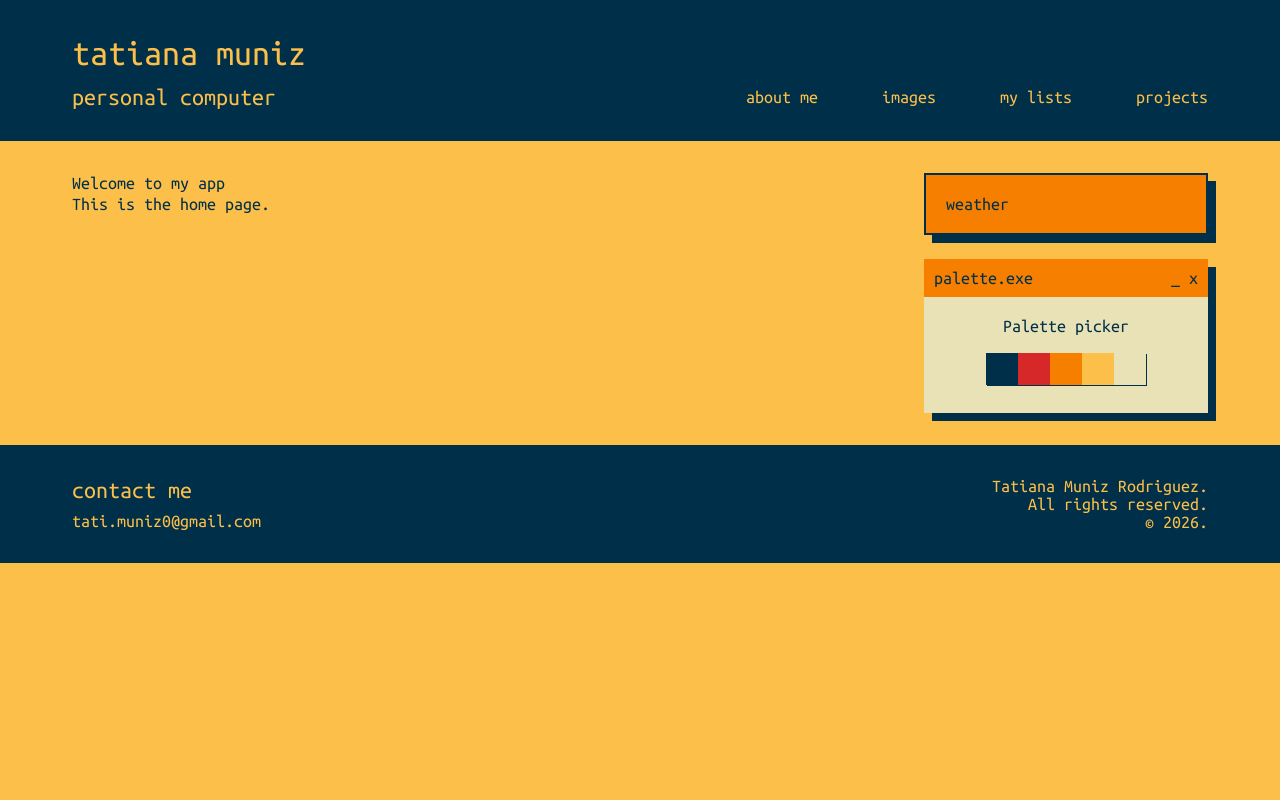
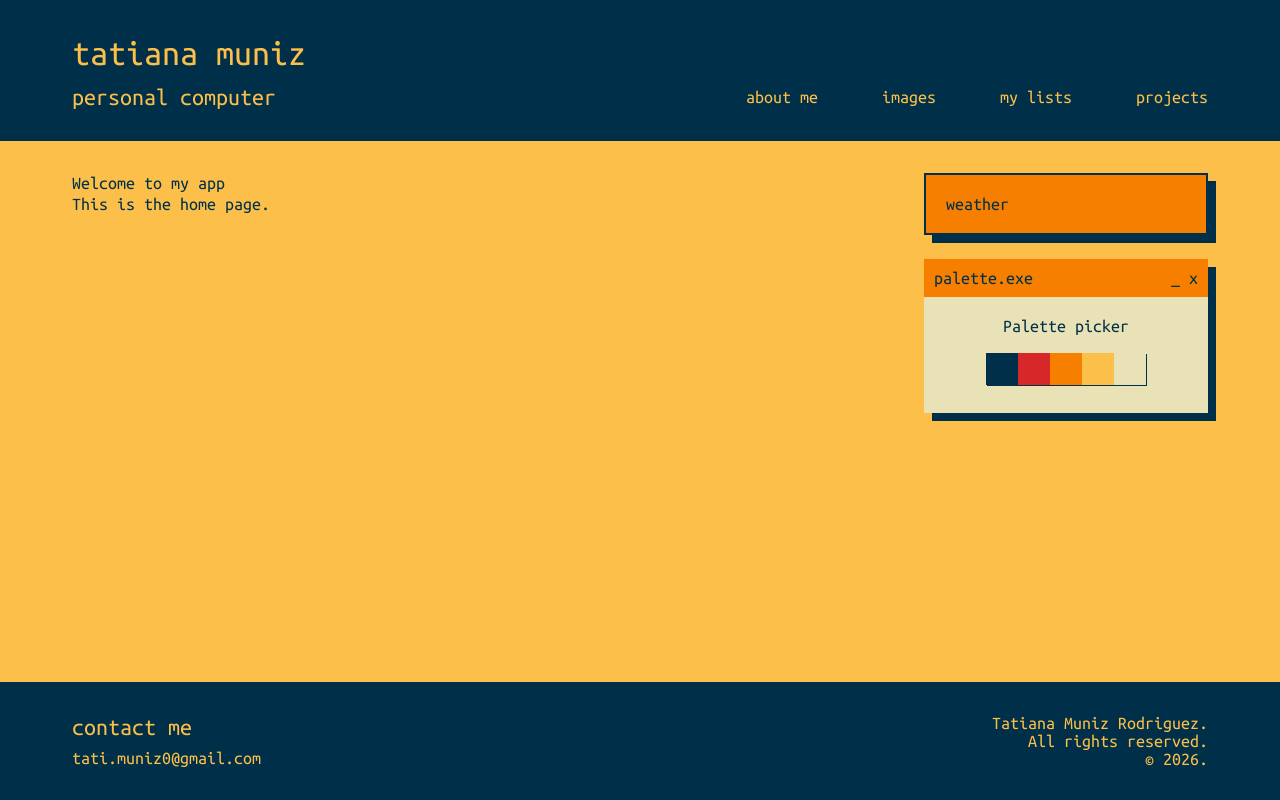
Before and after one commit to tatimunizz/my-personal-page, a React (Vite) app: page / in a window 1280 px wide. Built offline with nearby package versions, Linux system fonts and the light colour scheme; some icons are missing.

Commit message:
fix(layout): fix proportions of small content area

```diff
--- /dev/null
+++ b/src/layouts/MainLayout.styles.tsx
@@ -0,0 +1,15 @@
+import styled from 'styled-components';
+
+export const LayoutContainer = styled.div`
+  display: flex;
+  flex-direction: column;
+  min-height: 100vh;
+`;
+
+export const MainContent = styled.main`
+  flex: 1;
+  padding: 32px 72px;
+  display: flex;
+  justify-content: space-between;
+  gap: 24px;
+`;
--- a/src/layouts/MainLayout.tsx
+++ b/src/layouts/MainLayout.tsx
@@ -2,16 +2,17 @@ import { Header } from '@components/Header/Header';
 import { Outlet } from 'react-router-dom';
 import { Footer } from '@components/Footer/Footer';
 import { SideBar } from '@components/SideBar/SideBar';
+import { LayoutContainer, MainContent } from './MainLayout.styles';
 
 export default function MainLayout() {
   return (
-    <div>
+    <LayoutContainer>
       <Header/>
-      <main>
+      <MainContent>
         <Outlet />  {/* Child routes render here */}
         <SideBar/>
-      </main>
+      </MainContent>
       <Footer/>
-    </div>
+    </LayoutContainer>
   );
 }
--- a/src/styles/GlobalStyles.ts
+++ b/src/styles/GlobalStyles.ts
@@ -1,6 +1,12 @@
 import { createGlobalStyle } from 'styled-components';
 
 const GlobalStyles = createGlobalStyle`
+
+  html, body, #root {
+    height: 100%;
+    margin: 0;
+    padding: 0;
+  }
 
   * {
     margin: 0;
@@ -34,11 +40,6 @@ const GlobalStyles = createGlobalStyle`
     line-height: 1.2;
   }
 
-  main {
-    padding: 32px 72px;
-    display: flex;
-    justify-content: space-between;
-  }
 `;
 
 export default GlobalStyles;
```
